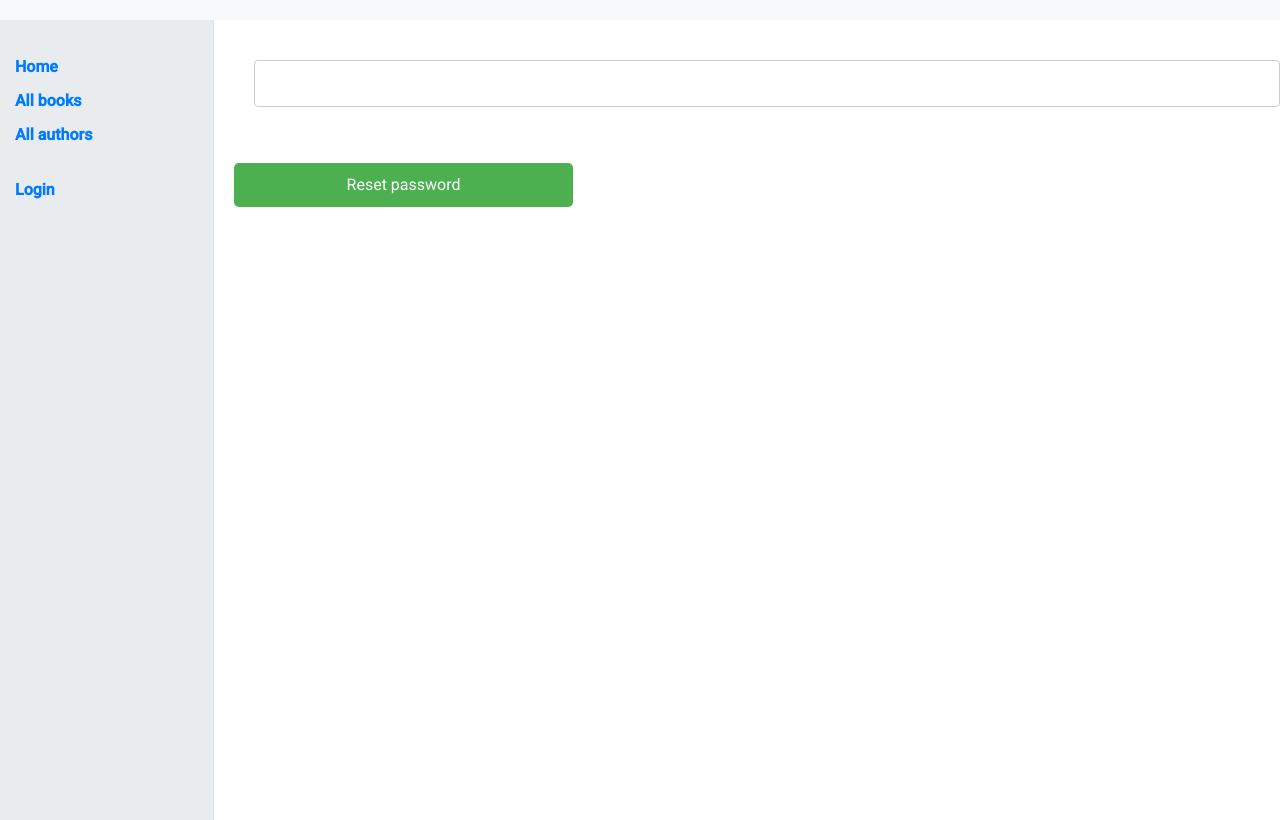
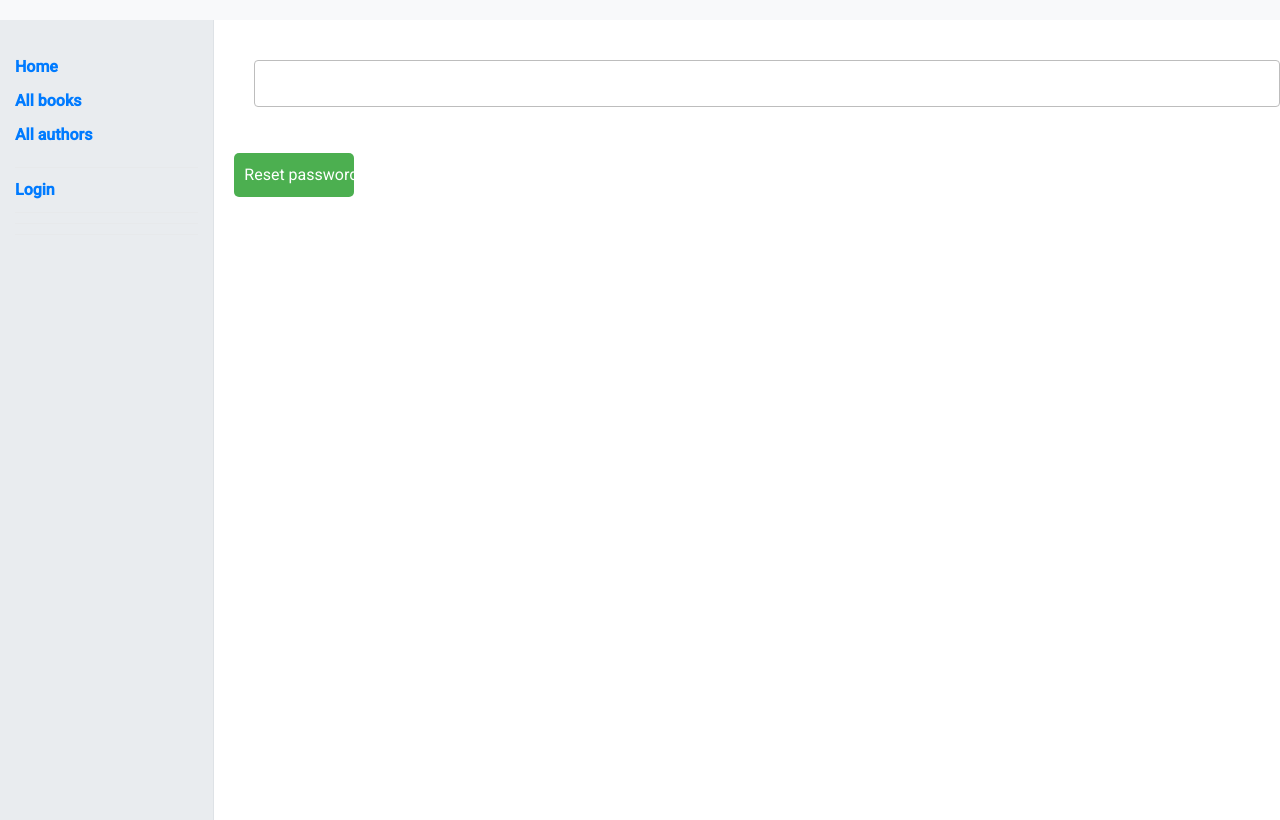
Before and after one commit to MissBellum/Local-Library-App, a Django app: page /accounts/password_reset/ in a window 1280 px wide. Run offline with Django 4.2, Linux system fonts and the light colour scheme.

Commit message:
Adjusted button size

```diff
--- a/local_library/catalog/static/css/styles.css
+++ b/local_library/catalog/static/css/styles.css
@@ -14,7 +14,7 @@ h1, h2, h3 {
 	font-family: 'Playfair Display', serif; /* Or Montserrat */
 }
 
-p, a, li {
+p, li {
     font-family: 'Roboto', sans-serif; /* Or Lora */
 	color: #4e4e4e;
 }
@@ -72,6 +72,7 @@ p, a, li {
 .page-links a {
     color: #007bff;
     text-decoration: none;
+	font-family: 'Roboto', sans-serif; /* Or Lora */
 }
 
 .page-current {
@@ -131,7 +132,7 @@ textarea {
     padding: 12px;
     margin: 20px;
     display: inline-block;
-    border: 1px solid #ccc;
+    border: 1px solid #bdbdbd;
     border-radius: 4px;
     box-sizing: border-box;
     font-size: 14px;
@@ -148,8 +149,8 @@ textarea:focus {
 
 /* Submit button styling */
 input[type="submit"] {
-    width: 33%;
-	margin-top: 20px;
+    width: 120px;
+	margin-top: 10px;
     padding: 10px;
     font-size: 16px;
     border: none;
```
